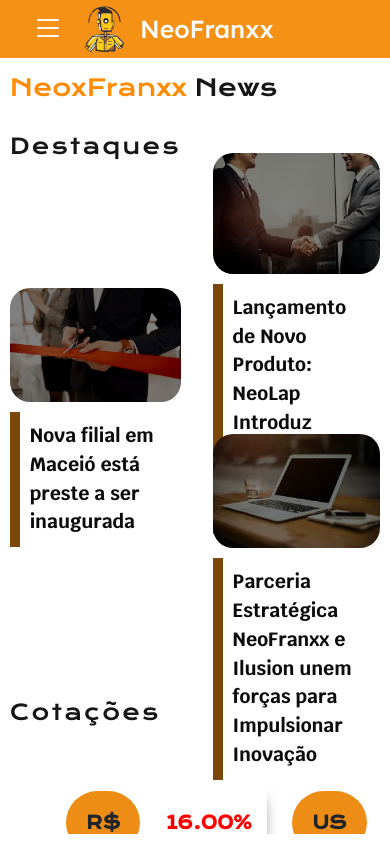
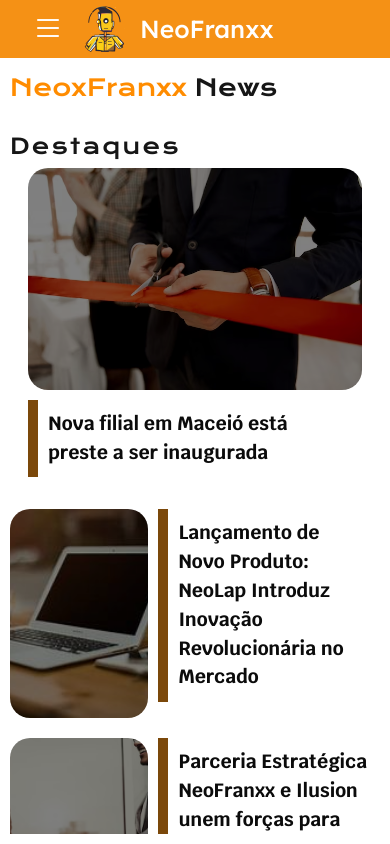
Before and after one commit to LiedsonLB/neofranxx, a React (Create React App) app: page /home in a window 390 px wide. Built offline with nearby package versions, Linux system fonts and the light colour scheme.

Commit message:
responsive neoFranxxNews

```diff
--- a/src/Layout/neoFranxxNews/neoFranxxNews.css
+++ b/src/Layout/neoFranxxNews/neoFranxxNews.css
@@ -115,7 +115,7 @@
 .container-secundary-img-1{
     width: 100%;
     height: 100%;
-    background-image: url(/public/img/notebook.jpg);
+    background-image: url(/public/img/empresarios-corporativos-apertando-as-maos_53876-31495.avif);
     background-size: cover;
     background-position-y: center;
     border-radius: 20px;
@@ -123,7 +123,7 @@
 .container-secundary-img-2{
     width: 100%;
     height: 100%;
-    background-image: url(/public/img/empresarios-corporativos-apertando-as-maos_53876-31495.avif);
+    background-image: url(/public/img/notebook.jpg);
     background-size: cover;
     background-position-y: center;
     border-radius: 20px;
@@ -247,3 +247,39 @@
 
     }
 }
+@media screen and (max-width: 995px) {
+    #destaques {
+        flex-direction: column;
+        height: auto !important;
+    }
+    .outhers-news {
+        width: 100% !important;
+    }
+    .secundary-news {
+        flex-direction: row !important;
+    }
+    .container-secundary-img-1, .container-secundary-img-2 {
+        width: 50% !important;
+        height: auto !important;
+        background-position-x: center;
+    }
+    .container-secundary-text {
+        width: 80% !important;
+    }
+    #cotacoes-cards {
+        padding: 1rem 0rem;
+    }
+    #last-news {
+        flex-direction: column;
+        height: auto !important;
+        margin-top: 1rem;
+        gap: 0px !important;
+    }
+    .last-img-news {
+        width: 100% !important;
+        height: 80% !important;
+    }
+    .last-conatainer-text {
+        width: 100% !important;
+    }
+}
--- a/src/view/home.jsx
+++ b/src/view/home.jsx
@@ -24,6 +24,7 @@
                 <div id="home">
                     <Aside {...profile}></Aside>
                     <div id="main-home">
+                        <Outlet/>
                         <NeoFranxxNews/>
                     </div>
                 </div>
```
